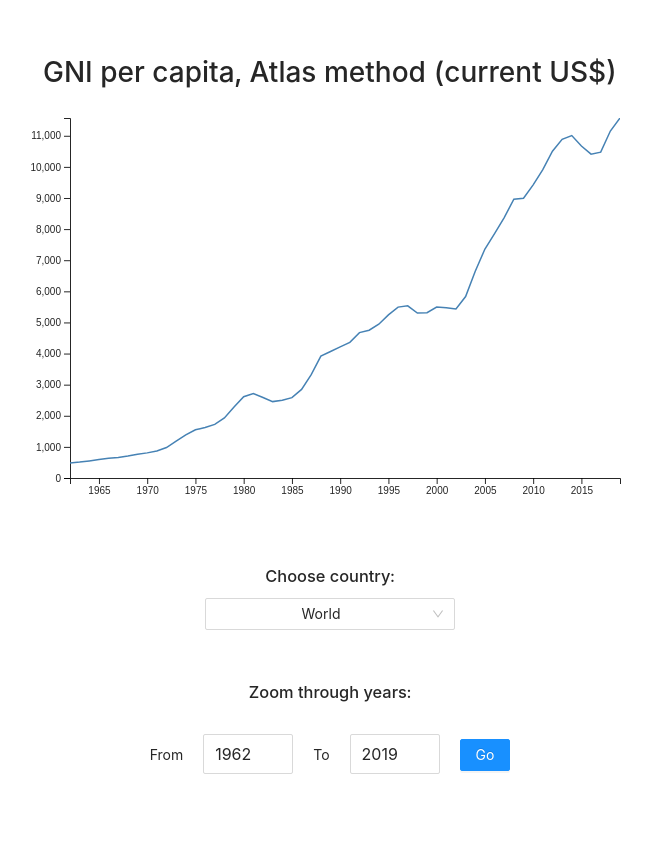
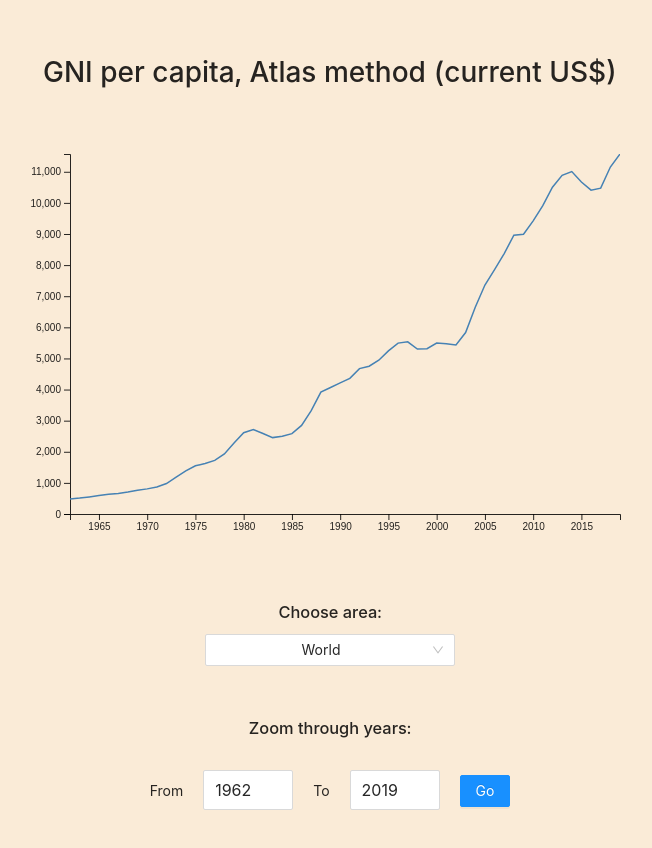
Before and after one commit to abdo/gni-visualization, a React (Create React App) app: page / in a window 1280 px wide. Shown: the whole page, without its empty margins (310-962 px from the left). Built offline with nearby package versions, Linux system fonts and the light colour scheme.

Commit message:
Enhance app styles

```diff
--- a/src/components/CountrySelector/index.js
+++ b/src/components/CountrySelector/index.js
@@ -7,7 +7,7 @@ const { Option } = Select;
 const CountrySelector = ({ chosenArea, setChosenArea, countries }) => {
   return (
     <Container>
-      <h3>Choose country:</h3>
+      <h3>Choose area:</h3>
       <Select
         showSearch
         placeholder='Select a country'
--- a/src/components/MainChart/index.js
+++ b/src/components/MainChart/index.js
@@ -1,9 +1,9 @@
 import * as chartConfigActions from 'store/chartConfig/actions';
 
+import { Container, Heading } from './style';
 import { useDispatch, useSelector } from 'react-redux';
 import { useEffect, useRef, useState } from 'react';
 
-import { Container } from './style';
 import CountrySelector from 'components/CountrySelector';
 import GNIdata from 'data/GNIdata.csv';
 import YearsRangeSelector from 'components/YearsRangeSelector';
@@ -51,7 +51,7 @@ const App = () => {
 
   return (
     <Container width={chartWidth}>
-      <h1>GNI per capita, Atlas method (current US$)</h1>
+      <Heading>GNI per capita, Atlas method (current US$)</Heading>
       <div ref={chartContainerRef} />
 
       <CountrySelector
--- a/src/components/MainChart/style.js
+++ b/src/components/MainChart/style.js
@@ -34,3 +34,7 @@ export const Container = styled.div`
 export const Select = styled(antSelect)`
   width: 200px;
 `;
+
+export const Heading = styled.h1`
+  margin: 0 0 50px;
+`;
--- a/src/index.css
+++ b/src/index.css
@@ -7,6 +7,7 @@ body {
     sans-serif;
   -webkit-font-smoothing: antialiased;
   -moz-osx-font-smoothing: grayscale;
+  background-color: antiquewhite;
 }
 
 code {
```
